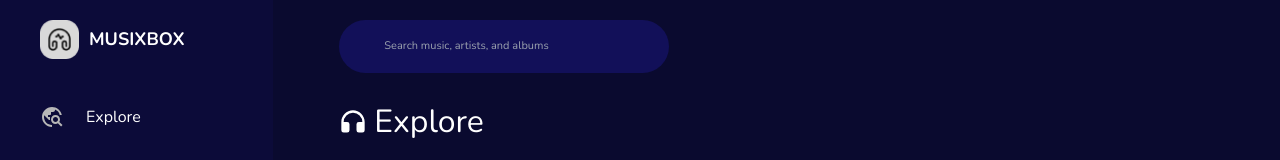
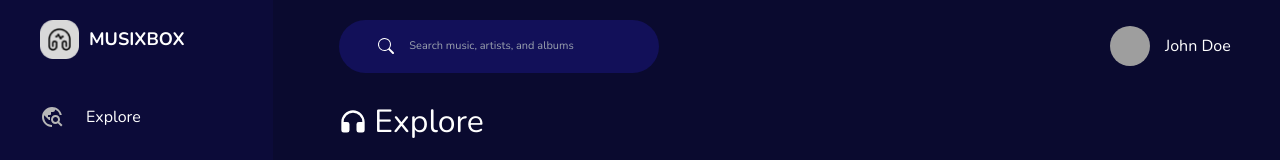
Before and after one commit to Yubraj-Karki/music-app, a React (Vite) app in the folder vite-project/: page / in a window 1280 px wide. Shown: the top 160 px of the page. Built offline with nearby package versions, Linux system fonts and the light colour scheme; grey boxes are pictures that could not be loaded; a web font is replaced by a local one.

Commit message:
created new components and cleaned up

```diff
--- a/vite-project/src/components/Searchbar.jsx
+++ b/vite-project/src/components/Searchbar.jsx
@@ -1,13 +1,15 @@
 import React from "react";
+import { BsSearch } from "react-icons/bs";
 
 const Searchbar = () => {
   return (
-    <div>
+    <div className="flex items-center">
       <input
-        className="rounded-full text-[11px] bg-[#121059] outline-0 p-[18px] pl-[45px] w-[37%]"
+        className="rounded-full text-[11px] bg-[#121059] outline-0 p-[18px] pl-[70px] w-[25vw]"
         type="text"
         placeholder="Search music, artists, and albums"
       ></input>
+      <BsSearch className="relative right-[22vw]" />
     </div>
   );
 };
--- /dev/null
+++ b/vite-project/src/components/User.jsx
@@ -0,0 +1,14 @@
+import React from "react";
+
+const User = ({ img, name }) => {
+  return (
+    <div className="user flex items-center justify-between">
+      <div className="user-avatar  h-[40px] w-[40px] rounded-full object-cover  overflow-hidden">
+        <img className="object-cover" src={img} alt="" />
+      </div>
+      <h3 className="userName text-[16px] ml-[15px]">{name}</h3>
+    </div>
+  );
+};
+
+export default User;
--- a/vite-project/src/components/index.js
+++ b/vite-project/src/components/index.js
@@ -3,6 +3,8 @@ import ArtistCard from "./ArtistCard";
 import Searchbar from "./Searchbar";
 import PageTitle from "./PageTitle";
 import SectionTitle from "./SectionTitle";
+import User from "./User";
+
 import Song from "./Song";
 
-export { SideBar, ArtistCard, Searchbar, PageTitle, SectionTitle, Song };
+export { SideBar, ArtistCard, Searchbar, PageTitle, SectionTitle, Song, User };
--- a/vite-project/src/pages/Explore.jsx
+++ b/vite-project/src/pages/Explore.jsx
@@ -6,6 +6,7 @@ import {
   PageTitle,
   SectionTitle,
   Song,
+  User,
 } from "../components/index";
 
 import { SpotifyContext } from "../../context";
@@ -15,9 +16,16 @@ const Explore = () => {
   return (
     <div>
       <header>
-        <Searchbar />
+        <div className="flex items-center justify-between">
+          <Searchbar />
+          <User
+            name="John Doe"
+            img="https://images.pexels.com/photos/13358914/pexels-photo-13358914.jpeg?auto=compress&cs=tinysrgb&w=1260&h=750&dpr=1"
+          />
+        </div>
+
+        <PageTitle title="Explore" icon={RiHeadphoneFill} />
       </header>
-      <PageTitle title="Explore" icon={RiHeadphoneFill} />
 
       <section className="topCharts ">
         {/* section title */}
```
